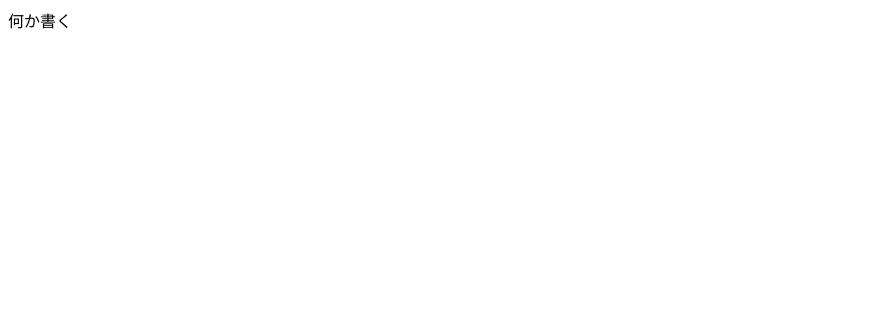
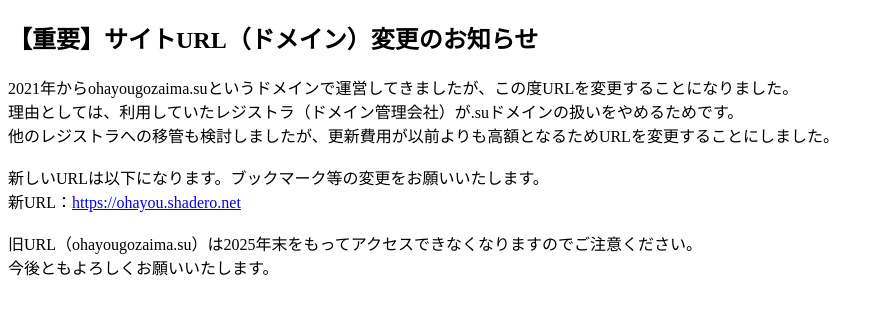
Before and after one commit to shadero/web-ohayougozaima-su, a plain HTML site: page domain-notice.html in a window 1280 px wide. Shown: the whole page, without its empty margins (0-884 px from the left). Drawn offline with Linux system fonts and the light colour scheme.

Commit message:
Update domain-notice.html

```diff
--- a/domain-notice.html
+++ b/domain-notice.html
@@ -1,11 +1,24 @@
 <!DOCTYPE html>
 <html lang="ja">
+
 <head>
     <meta charset="UTF-8">
     <meta name="viewport" content="width=device-width, initial-scale=1.0">
-    <title>ドメイン○○のお知らせ</title>
+    <title>【重要】サイトURL（ドメイン）変更のお知らせ</title>
 </head>
+
 <body>
-    何か書く
+    <h2>【重要】サイトURL（ドメイン）変更のお知らせ</h2>
+
+    2021年からohayougozaima.suというドメインで運営してきましたが、この度URLを変更することになりました。<br>
+    理由としては、利用していたレジストラ（ドメイン管理会社）が.suドメインの扱いをやめるためです。 <br>
+    他のレジストラへの移管も検討しましたが、更新費用が以前よりも高額となるためURLを変更することにしました。<br>
+    <br>
+    新しいURLは以下になります。ブックマーク等の変更をお願いいたします。<br>
+    新URL：<a href="https://ohayou.shadero.net">https://ohayou.shadero.net</a><br>
+    <br>
+    旧URL（ohayougozaima.su）は2025年末をもってアクセスできなくなりますのでご注意ください。<br>
+    今後ともよろしくお願いいたします。<br>
 </body>
+
 </html>
```
Also changed, not shown: index.html (+1 -1 lines).
